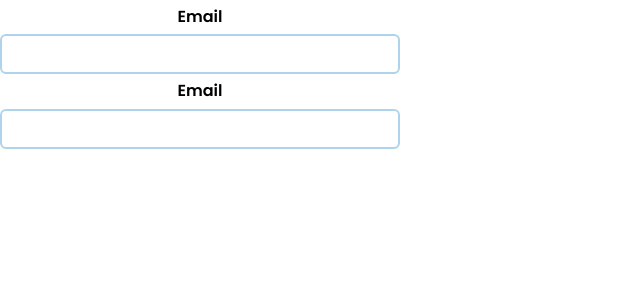
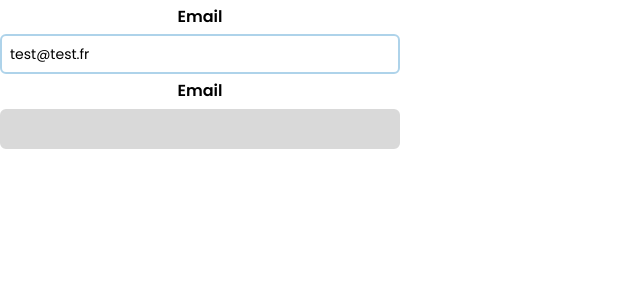
Before and after one commit to GoofyComponent/GoofyDesign, a React (Vite) app: page /register in a window 1280 px wide. Shown: the top 300 px of the page, without its empty margins (0-640 px from the left). Built offline with nearby package versions, Linux system fonts and the light colour scheme.

Commit message:
Add disable

```diff
--- a/src/assets/css/design-tokens/base-colors.css
+++ b/src/assets/css/design-tokens/base-colors.css
@@ -1,8 +1,9 @@
 :root {
-  --goofydesign-color_primary: #000000;
-  --goofydesign-color_secondary: #ffffff;
-  --goofydesign-color_bg-main: #073a55;
-  --goofydesign-color_bg-secondary: #aed3ea;
+  --goofydesign-color_primary: #1a2124;
+  --goofydesign-color_secondary: #aed3ea;
   --goofydesign-color_tertiary: #5fa7d4;
   --goofydesign-color_error: #ff1c1c;
+  --goofydesign-color_disable: #d9d9d9;
+  --goofydesign-color_bg-main: #1a2124;
+  --goofydesign-color_bg-secondary: #ffffff;
 }
--- a/src/assets/css/design-tokens/typography.css
+++ b/src/assets/css/design-tokens/typography.css
@@ -13,5 +13,5 @@
   --goofydesign-typo_subtitle-size: 1.5rem;
   --goofydesign-typo_label-size: 1rem;
   --goofydesign-typo_button-size: 1rem;
-  --goofydesign-typo_regular-size: 0.75rem;
+  --goofydesign-typo_regular-size: 0.875rem;
 }
--- a/src/components/TextInput/TextInput.css
+++ b/src/components/TextInput/TextInput.css
@@ -9,20 +9,28 @@
 }
 
 .goofydesign_textinput {
-  font-family: var(--goofydesign-typo_font-family);
   display: flex;
   flex-direction: column;
   width: 100%;
   outline: 2px solid transparent;
   outline-offset: 2px;
   padding: var(--goofydesign-space_2);
-  border: 2px solid var(--goofydesign-color_bg-secondary);
+  border: 2px solid var(--goofydesign-color_secondary);
   border-radius: var(--goofydesign-radius_normal);
   height: var(--goofydesign-space_10);
   margin-top: var(--goofydesign-space_2);
+}
+
+.goofydesign_textinput:focus {
+  border-color: var(--goofydesign-color_bg-main);
 }
 
 .goofydesign_textinput_error {
   border-color: var(--goofydesign-color_error);
   color: var(--goofydesign-color_error);
 }
+
+.goofydesign_textinput_disabled {
+  border-color: var(--goofydesign-color_disable);
+  background-color: var(--goofydesign-color_disable);
+}
--- a/src/components/TextInput/TextInput.tsx
+++ b/src/components/TextInput/TextInput.tsx
@@ -2,25 +2,28 @@ import clsx from "clsx";
 
 import "./TextInput.css";
 import "../../assets/css/utilities/typography.css";
+import { Dispatch, SetStateAction } from "react";
 
 type InputProps = {
   state?: string;
   label?: string;
-  labelPosition?: string;
   isTextArea?: boolean;
   title: string;
   placeholder?: string;
   errorMessage?: string;
+  value?: string;
+  updateValue?: Dispatch<SetStateAction<string>>;
 };
 
 export const TextInput = ({
   state = "default",
   label,
-  labelPosition = "center",
   isTextArea = false,
   title,
   placeholder,
   errorMessage,
+  value,
+  updateValue,
 }: InputProps) => {
   return (
     <div className="goofydesign_forminput">
@@ -31,8 +34,15 @@ export const TextInput = ({
           placeholder={placeholder && placeholder}
           className={clsx(
             "goofydesign_textinput",
-            state === "error" && "goofydesign_textinput_error"
+            "goofydesign_regular",
+            state === "error" && "goofydesign_textinput_error",
+            state === "disabled" && "goofydesign_textinput_disabled"
           )}
+          value={value && value}
+          disabled={state === "disabled" && true}
+          onChange={(e) => {
+            updateValue(e.target.value);
+          }}
         />
       )}
       {!isTextArea && (
@@ -42,8 +52,15 @@ export const TextInput = ({
           placeholder={placeholder && placeholder}
           className={clsx(
             "goofydesign_textinput",
-            state === "error" && "goofydesign_textinput_error"
+            "goofydesign_regular",
+            state === "error" && "goofydesign_textinput_error",
+            state === "disabled" && "goofydesign_textinput_disabled"
           )}
+          disabled={state === "disabled" && true}
+          value={value && value}
+          onChange={(e) => {
+            updateValue(e.target.value);
+          }}
         />
       )}
       {state === "error" && errorMessage && (
--- a/src/pages/App.tsx
+++ b/src/pages/App.tsx
@@ -1,10 +1,18 @@
+import { useState } from "react";
 import { TextInput } from "../components/TextInput/TextInput";
 
 function App() {
+  const [email, setEmail] = useState("test@test.fr");
+
   return (
     <div className="App" style={{ width: "25rem" }}>
-      <TextInput title="Your mail" label="Email" />
-      <TextInput title="Your password" label="Email" />
+      <TextInput
+        title="Your mail"
+        label="Email"
+        value={email}
+        updateValue={setEmail}
+      />
+      <TextInput title="Your password" label="Email" state="disabled" />
     </div>
   );
 }
```
